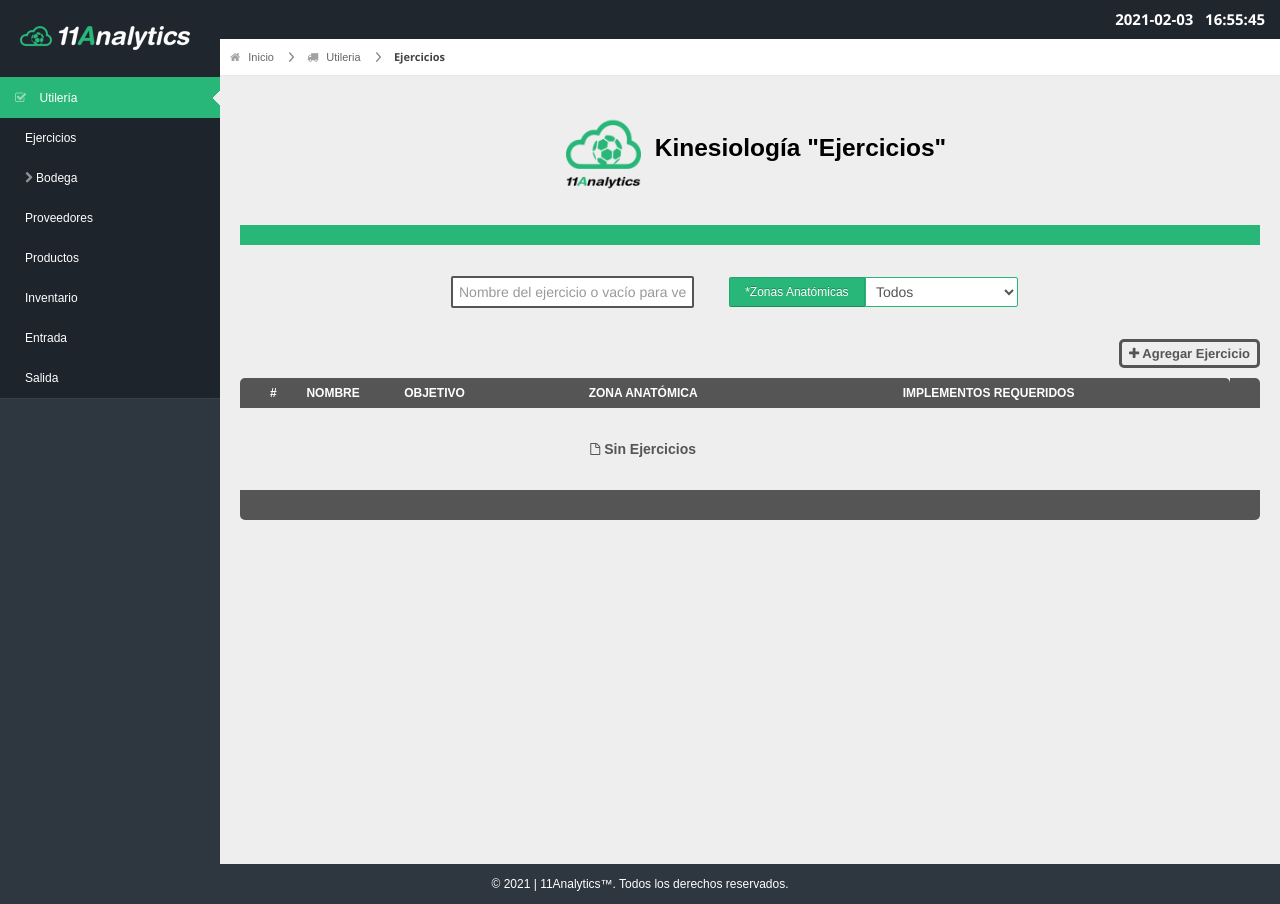
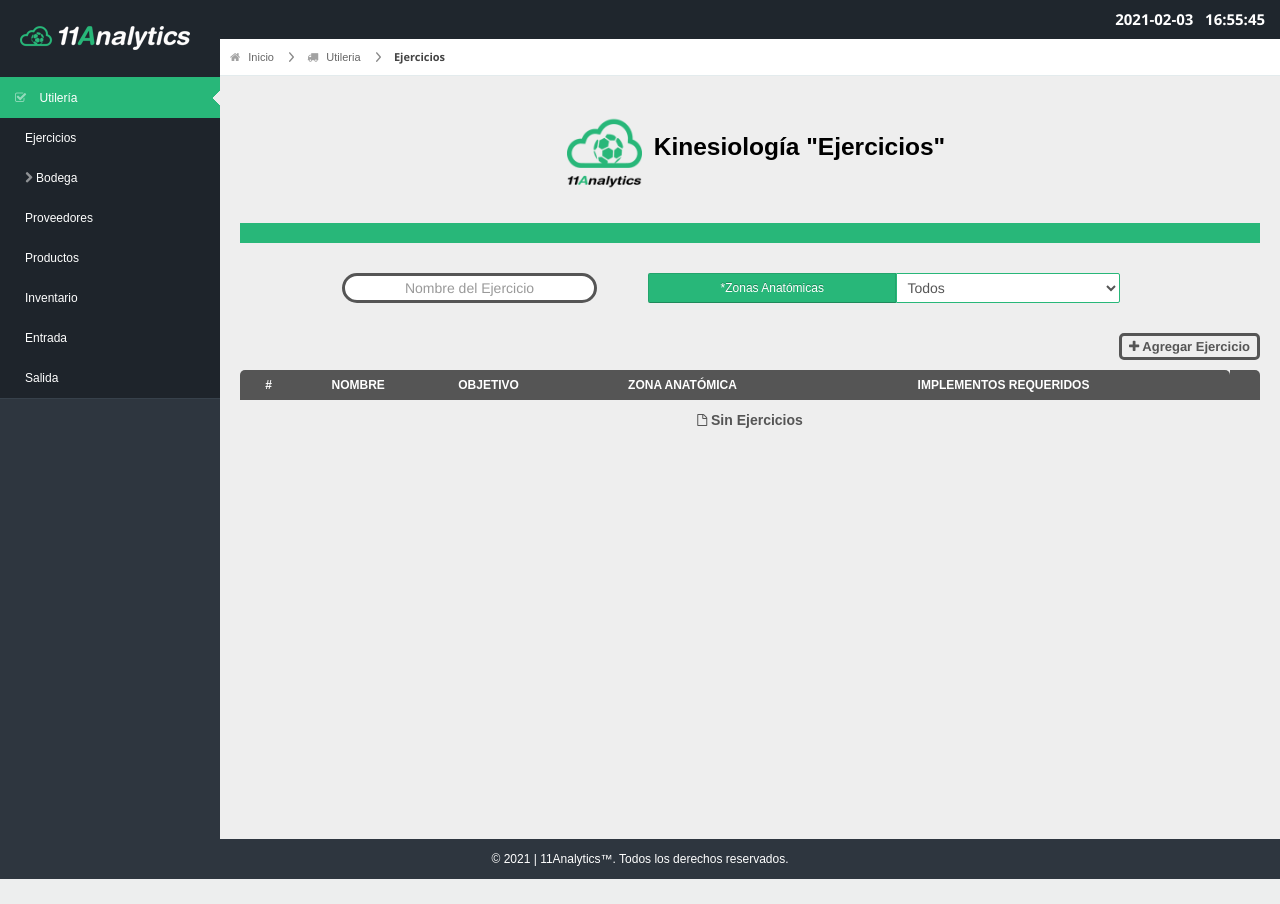
Before and after one commit to edisonrosalescampos/chile-test, a PHP site: page /admin/utileria_bodega.php in a window 1280 px wide. After the commit the page ends 879 px from the top, so only its background shows below. Run offline with PHP 8.4, Linux system fonts and the light colour scheme; the visitor is signed in with stand-in values (Sample User, id 1); data that the repository does not hold is empty; some libraries are stand-ins or nearby versions; some web fonts are replaced.

Commit message:
Actualización Chile Test

```diff
--- a/PLANTILLA/admin/utileria_bodega.php
+++ b/PLANTILLA/admin/utileria_bodega.php
@@ -393,8 +393,19 @@
 		color: rgba(0, 0, 0, .2);
 		border-radius:2px;
 	}
-
-
+	input[type="text"] {
+		width: 100% !important;
+		display: inline-block !important;
+		box-sizing: border-box;
+		height: 20px;
+		padding: 12px;
+		margin: 0px !important;
+	}
+	* {
+		margin: 0px;
+		padding: 0px;
+		box-sizing: border-box;
+	}
 	.bootstrap-datetimepicker-widget table td.today:before {
     content: '';
     display: inline-block;
@@ -653,14 +664,22 @@ app.controller("controlador_1",['$scope',function($scope){
 
 <div class="row-fluid cuadro_buscar_buscar" style="margin: 0px; padding:0px; margin-top:30px;">
     <center>
-    	<div style=" width:600px; margin-bottom:10px;">
+    	<div style="width: 100%; margin-bottom:10px;">
 
-       		 <table border="0">
+       		<table border="0" width="100%">
             <tr class="sin_fondo">
-            	<td style="width:40%;"><input name="buscar_nombre" type="text" style="width:96%; background-color:white; border: 2px solid #555555; border-radius:2px; margin-bottom:0px;" placeholder="Nombre del ejercicio o vacío para ver todos" maxlength="149" id="buscar_nombre" onKeyUp="buscador();" ></td>
-            	<td style="width: 80%; padding-left:40px;">
-            		<div style="padding:0px; margin:0px;">
-          	    <a class="btn btn-md btn-primary" style="border-bottom-left-radius:2px; border-top-left-radius:2px; margin-left: 0px; margin-right: 0px; width: 110px; margin-top:0px; background-color:#28b779; font-size: 12px; margin-bottom:0px;"> *Zonas Anatómicas</a><select name="buscar_zona" type="text" style="width:48%; border: 1px solid #28b779; margin-left: 0px; margin-right: 0px; text-transform: capitalize; border-bottom-right-radius:2px; border-top-right-radius:2px; margin-bottom:0px;" placeholder="" maxlength="149"  id="buscar_zona" onChange="buscador();">
+            	<td style="width:10%;"></td>
+            	<td style="width:25%;">
+            		<input name="buscar_nombre" type="text" style="background-color:white; border: 3px solid #555555; border-radius:2px; margin-bottom:0px; border-radius: 50px; height: 25px; text-align: center;" placeholder="Nombre del Ejercicio" maxlength="149" id="buscar_nombre" onKeyUp="buscador();" >
+            	</td>
+            	<td style="width:5%;"></td>
+            	<td style="width:50%;">
+            		<div class="span6">
+            			<a class="btn btn-md btn-primary" style="width: 100%; border-bottom-left-radius:2px; border-top-left-radius:2px; margin-left: 0px !important; margin-right:0px !important;  margin-top:0px; background-color:#28b779; font-size: 12px; margin-bottom:0px;"> *Zonas Anatómicas
+            			</a>
+            		</div>
+	            	<div class="span6" style="margin-left: 0px;">
+	          	    <select name="buscar_zona" type="text" style=" border: 1px solid #28b779; margin-left: 0px; margin-right: 0px; text-transform: capitalize; border-bottom-right-radius:2px; border-top-right-radius:2px; margin-bottom:0px;width: 90%;" placeholder=""  id="buscar_zona" onChange="buscador();">
 		          	    <?php
 		          	    	$zonas_anatomicas = [
 		          	    		'Todos',
@@ -706,9 +725,12 @@ app.controller("controlador_1",['$scope',function($scope){
 							    	<?php
 							        endforeach;
 			          	  ?>
-					</select></div>
+									</select>
+            		</div>
             	</td>
-                <td style="width:40px; cursor:pointer;"> <button class="boton_refresh" onClick="buscador()" style="margin-left:10px;"><i class="icon-refresh"></i></button></td>
+              <td style="width:10%; cursor:pointer;">
+              	<button class="boton_refresh" onClick="buscador()"><i class="icon-refresh"></i></button>
+              </td>
             </tr>
            </table>
 
@@ -733,16 +755,16 @@ app.controller("controlador_1",['$scope',function($scope){
                   	<th scope="col" style="border-top-left-radius:5px; padding-top:5px; padding-bottom:5px; min-width:25px;"><center>#</center></th>
           			</th>
                     <th scope="col" style="cursor:pointer; padding:0px;">
-                  	<div class="tip-top" data-original-title="Nombre de la bodega" style="width:100%;"><center>NOMBRE</center></div>
+                  	<div class="tip-top" data-original-title="Nombre del Ejercicio" style="width:100%;"><center>NOMBRE</center></div>
                  	</th>
           			<th scope="col" style="cursor:pointer; padding:0px;">
-                  	<div class="tip-top" data-original-title="Nombre del encargado" style="width:100%;"><center>OBJETIVO</center></div>
+                  	<div class="tip-top" data-original-title="Objetivo" style="width:100%;"><center>OBJETIVO</center></div>
                   	</th>
                     <th scope="col" style="cursor:pointer; padding:0px;">
-                  	<div class="tip-top" data-original-title="Ubicación" style="width:100%;"><center>ZONA ANATÓMICA</center></div>
+                  	<div class="tip-top" data-original-title="Zona Anatómica" style="width:100%;"><center>ZONA ANATÓMICA</center></div>
                   	</th>
                   	<th scope="col" style="cursor:pointer; padding:0px;">
-                  	<div class="tip-top" data-original-title="Descripción de la bodega" style="width:100%;"><center>IMPLEMENTOS REQUERIDOS</center></div>
+                  	<div class="tip-top" data-original-title="Implementos Requeridos" style="width:100%;"><center>IMPLEMENTOS REQUERIDOS</center></div>
                   	</th>
                     <th scope="col" style="cursor:pointer; padding:0px;  border-top-right-radius:5px; width:30px;">
                   <th scope="col" style="cursor:pointer; padding:0px;  border-top-right-radius:5px; width:30px;">
@@ -753,17 +775,6 @@ app.controller("controlador_1",['$scope',function($scope){
            <tbody>
                  <!--  AQUI SE INSERTARAN CON JAVASCRIPT -->
           	</tbody>
-             <tfoot>
-             <tr style="background-color:#555555; color:white;">
-                  <th scope="col" style="border-bottom-left-radius:5px; padding-top:5px; padding-bottom:5px;"></th>
-                  <th scope="col" style="cursor:pointer;  padding:15px;"></th>
-                  <th scope="col" style="cursor:pointer; padding:0px;"></th>
-                  <th scope="col" style="cursor:pointer; padding:0px;"></th>
-                  <th scope="col" style="cursor:pointer; padding:0px;"></th>
-                   <th scope="col" style="cursor:pointer; padding:0px;"></th>
-                  <th scope="col" style="cursor:pointer; padding:0px;  border-bottom-right-radius:5px;"></th>
-                </tr>
-             </tfoot>
             </table>
            </center>
 
@@ -787,45 +798,35 @@ app.controller("controlador_1",['$scope',function($scope){
 		<button class="boton_volver" onClick="boton_volver();" style="float:left; margin:0px;"><i class="icon-arrow-left"></i> volver</button>
 	</div>
 
-
-
 	<div id="seccion_datos" style=" margin-bottom:25px; margin-top:10px;">
-
  		<form method="post" ng-model="formulario_AgregarProveedor" name="formularioAgregarProveedor" id="formularioAgregarProveedor" novalidate>
-
-
       <div class="row-fluid" style="margin-top:20px;">
 
 				<div class="span12" style="margin: 0px;">
-       <div class="span6" style="margin: 0px; padding-left:20px;">
-
-       <div class="span12">
-       <center>
-       		<h5 style="color:black; font-family:Arial, Helvetica, sans-serif;" class="cuadro_titulo_agregar_editar">NUEVO EJERCICIO:</h5>
-            </center><br>
+			    <div class="span9" style="margin: 0px;">
+			      <div class="span5">
+			        <a class="btn btn-md btn-primary" style="border-bottom-left-radius:2px; border-top-left-radius:2px; margin-left: 0px; margin-right: 0px; width: 100%; margin-top:0px; background-color:#28b779; font-size: 12px; margin-bottom:0px;"> *Nombre del Ejercicio</a>
 			      </div>
-       		<div class="span12">
-           		 <center>
-            	 <div style="padding:0px; margin:0px;">
-          	    <a class="btn btn-md btn-primary" style="border-bottom-left-radius:2px; border-top-left-radius:2px; margin-left: 0px; margin-right: 0px; width: 110px; margin-top:0px; background-color:#28b779; font-size: 12px; margin-bottom:0px;"> *Nombre del Ejercicio</a><input name="ingresar_nombre" type="text" style="width:45%; border: 1px solid #28b779; margin-left: 0px; margin-right: 0px; text-transform: capitalize; border-bottom-right-radius:2px; border-top-right-radius:2px; margin-bottom:0px;" placeholder="" maxlength="149" onKeyUp="chequear_datos();" id="ingresar_nombre"></div>
-                </center>
+			      <div class="span7" style="margin-left: 0px;">
+			        <input name="ingresar_nombre" type="text" style="height: 29px; border: 1px solid #28b779; margin-left: 0px; margin-right: 0px; text-transform: capitalize; border-bottom-right-radius:2px; border-top-right-radius:2px; margin-bottom:0px;" placeholder="" maxlength="149" onKeyUp="chequear_datos();" id="ingresar_nombre">
 			      </div>
-            <div class="span12" style="margin-top: 20px;">
-            	 <center>
-            	 <div style="padding:0px; margin:0px;">
-          	    <a class="btn btn-md btn-primary" style="border-bottom-left-radius:2px; border-top-left-radius:2px; margin-left: 0px; margin-right: 0px; width: 110px; margin-top:0px; background-color:#28b779; font-size: 12px; margin-bottom:0px;"> *Objetivo</a><input name="ingresar_objetivo" type="text" style="width:45%; border: 1px solid #28b779; margin-left: 0px; margin-right: 0px; text-transform: capitalize; border-bottom-right-radius:2px; border-top-right-radius:2px; margin-bottom:0px;" placeholder="" maxlength="149" onKeyDown="chequear_datos();" onKeyUp="chequear_datos();" id="ingresar_objetivo"></div>
-                </center>
+			      <div class="span5" style="margin-left: 0px; margin-top: 20px;">
+			        <a class="btn btn-md btn-primary" style="border-bottom-left-radius:2px; border-top-left-radius:2px; margin-left: 0px; margin-right: 0px; width: 100%; margin-top:0px; background-color:#28b779; font-size: 12px; margin-bottom:0px;"> *Objetivo</a>
 			      </div>
-            <div class="span12" style="margin-top: 20px;">
-             <center>
-            	 <div style="padding:0px; margin:0px;">
-          	    <a class="btn btn-md btn-primary" style="border-bottom-left-radius:2px; border-top-left-radius:2px; margin-left: 0px; margin-right: 0px; width: 110px; margin-top:0px; background-color:#28b779; font-size: 12px; margin-bottom:0px;"> *Implementos Requeridos</a><input name="ingresar_implementos" type="text" style="width:45%; border: 1px solid #28b779; margin-left: 0px; margin-right: 0px; text-transform: capitalize; border-bottom-right-radius:2px; border-top-right-radius:2px; margin-bottom:0px;" placeholder="" maxlength="149" onKeyDown="chequear_datos();" onKeyUp="chequear_datos();" id="ingresar_implementos"></div>
-                </center>
+			      <div class="span7" style="margin-left: 0px; margin-top: 20px;">
+			        <input name="ingresar_objetivo" type="text" style="height: 29px; border: 1px solid #28b779; margin-left: 0px; margin-right: 0px; text-transform: capitalize; border-bottom-right-radius:2px; border-top-right-radius:2px; margin-bottom:0px;" placeholder="" maxlength="149" onKeyDown="chequear_datos();" onKeyUp="chequear_datos();" id="ingresar_objetivo">
 			      </div>
-            <div class="span12" style="margin-top: 20px;">
-             <center>
-            	 <div style="padding:0px; margin:0px;">
-          	    <a class="btn btn-md btn-primary" style="border-bottom-left-radius:2px; border-top-left-radius:2px; margin-left: 0px; margin-right: 0px; width: 110px; margin-top:0px; background-color:#28b779; font-size: 12px; margin-bottom:0px;"> *Zonas Anatómicas</a><select name="ingresar_zona" type="text" style="width:48%; border: 1px solid #28b779; margin-left: 0px; margin-right: 0px; text-transform: capitalize; border-bottom-right-radius:2px; border-top-right-radius:2px; margin-bottom:0px;" placeholder="" maxlength="149"  onChange="chequear_datos();" id="ingresar_zona">
+			      <div class="span5" style="margin-left: 0px; margin-top: 20px;">
+			        <a class="btn btn-md btn-primary" style="border-bottom-left-radius:2px; border-top-left-radius:2px; margin-left: 0px; margin-right: 0px; width: 100%; margin-top:0px; background-color:#28b779; font-size: 12px; margin-bottom:0px;"> *Implementos Requeridos</a>
+			      </div>
+			      <div class="span7" style="margin-left: 0px; margin-top: 20px;">
+			        <input name="ingresar_implementos" type="text" style="height:29px; border: 1px solid #28b779; margin-left: 0px; margin-right: 0px; text-transform: capitalize; border-bottom-right-radius:2px; border-top-right-radius:2px; margin-bottom:0px;" placeholder="" maxlength="149" onKeyDown="chequear_datos();" onKeyUp="chequear_datos();" id="ingresar_implementos">
+			      </div>
+			      <div class="span5" style="margin-left: 0px; margin-top: 20px;">
+			        <a class="btn btn-md btn-primary" style="border-bottom-left-radius:2px; border-top-left-radius:2px; margin-left: 0px; margin-right: 0px; width: 100%; margin-top:0px; background-color:#28b779; font-size: 12px; margin-bottom:0px;"> *Zonas Anatómicas</a>
+			      </div>
+			      <div class="span7" style="margin-left: 0px; margin-top: 20px;">
+			        <select name="ingresar_zona" type="text" style="width:100%; border: 1px solid #28b779; margin-left: 0px; margin-right: 0px; text-transform: capitalize; border-bottom-right-radius:2px; border-top-right-radius:2px; margin-bottom:0px;" placeholder="" maxlength="149"  onChange="chequear_datos();" id="ingresar_zona">
 			        	<option value="">Seleccione un valor...</option>
 			          <?php
 			          	$zonas_anatomicas = [
@@ -871,37 +872,21 @@ app.controller("controlador_1",['$scope',function($scope){
 							  <?php
 							    endforeach;
 			          ?>
-					</select></div>
-                </center>
+							</select>
 			      </div>
-            <div class="span12" style="margin-top: 20px;">
-            <center>
-           <a class="btn btn-md btn-primary" style="border-top-left-radius:2px; border-top-right-radius:2px; margin-left: 0px; margin-right: 0px; width: 340px; margin-top:0px; background-color:#28b779; font-size: 12px; margin-bottom:0px;"> *Descripción</a><textarea style="margin:0px; padding:0px; height:100px; max-height:100px; min-height:100px; width:364px; max-width:364px; min-width:364px; border: 1px solid #28b779; border-bottom-left-radius:2px; border-bottom-right-radius:2px" name="ingresar_descripcion" maxlength="1999" id="ingresar_descripcion"></textarea>
-          </center>
+			      <div class="span5" style="margin-left: 0px; margin-top: 20px;">
+			        <a class="btn btn-md btn-primary" style="border-bottom-left-radius:2px; border-top-left-radius:2px; margin-left: 0px; margin-right: 0px; width: 100%; margin-top:0px; background-color:#28b779; font-size: 12px; margin-bottom:0px;"> *Descripción</a>
+			      </div>
+			      <div class="span7" style="margin-left: 0px; margin-top: 20px;">
+			        <input name="ingresar_descripcion" type="text" style="height:29px; border: 1px solid #28b779; margin-left: 0px; margin-right: 0px; text-transform: capitalize; border-bottom-right-radius:2px; border-top-right-radius:2px; margin-bottom:0px;" placeholder="" maxlength="149" onKeyDown="chequear_datos();" onKeyUp="chequear_datos();" id="ingresar_descripcion">
 			      </div>
 			      <br>
-			<div class="span12"  style=" margin-top: 20px;">
-
-            <center>
-				<button type="submit" ng-disabled="formularioAgregarProveedor.$invalid" class="boton_gestionar_cargos" onClick="boton_guardar();" id="boton_agregar_proveedor"><i class="icon-save"></i> GUARDAR EJERCICIO</button>
-			</center>
-			</div>
-
-       </div>
-       <div class="span6" style="margin: 0px;">
-       		<center>
-				 <img src="../config/bodega.png">
-       		</center>
+						<div class="span11"  style=" margin-left: 0px; margin-top: 20px;">
+							<button style="float: right;" type="submit" ng-disabled="formularioAgregarProveedor.$invalid" class="boton_gestionar_cargos" onClick="boton_guardar();" id="boton_agregar_proveedor"><i class="icon-save"></i> GUARDAR EJERCICIO</button>
 						</div>
 			    </div>
-
-
-
-
-
 			  </div>
-
-
+			</div>
     </form>
 
 
@@ -909,7 +894,6 @@ app.controller("controlador_1",['$scope',function($scope){
 
 	<div class="row-fluid" style="margin: 0px; margin-bottom:10px;">
 		<button class="boton_volver" onClick="boton_volver();" style="float:left; margin:0px;"><i class="icon-arrow-left"></i> volver</button>
-
 	</div>
 
   <center><h6 style="color:#28b779;" class="actualizado_por"></h6></center>
@@ -1054,7 +1038,11 @@ app.controller("controlador_1",['$scope',function($scope){
 
 function boton_agregar(){
 	window.id_informe = '';
-	//$('.cuadro_titulo_agregar_editar').html("NUEVA BODEGA:");
+	$('.titulo_principal').eq(0).closest('tr').html(`
+		<td>
+			<h4 style="text-align: text-center;">NUEVO EJERCICIO</h4>
+		</td>
+	`);
 
 	$('#ingresar_nombre').val('');
 	$('#ingresar_objetivo').val('');
@@ -1093,17 +1081,15 @@ function boton_editar(linea){
 function chequear_datos(){
 	var ER_caracteresConEspacios = /^([a-zA-Z\x7f-\xff](\s[a-zA-Z\x7f-\xff])*)+$/;
 	var ER_alfaNumericoConEspacios=/^([a-zA-Z0-9\x7f-\xff](\s[a-zA-Z0-9\x7f-\xff])*)+$/;
-	var flag = false;
+	var flag = true;
 	var ingresar_nombre = $.trim($('#ingresar_nombre').val());
 	var ingresar_objetivo = $.trim($('#ingresar_objetivo').val());
 	var ingresar_implementos = $.trim($('#ingresar_implementos').val());
 	var ingresar_zona = $.trim($('#ingresar_zona').val());
 	var ingresar_descripcion = $.trim($('#ingresar_descripcion').val());
 
-	if (ingresar_nombre == "" || ingresar_objetivo == "" || ingresar_implementos == "" || ingresar_zona == "") {
+	if (ingresar_nombre == "" || ingresar_objetivo == "" || ingresar_implementos == "" || ingresar_zona == "" || ingresar_descripcion == "") {
 		flag = false;
-	} else {
-		flag = true;
 	}
 
 		//alert("El campo nombre no puede quedar en blanco.");
@@ -1162,7 +1148,7 @@ function chequear_datos(){
 		//flag = false; //false: solo si es obligatorio, sacar linea si no es obligatorio el campo
 	}*/
 
-	if(flag==false){
+	if( flag == false ){
 		$('#boton_agregar_proveedor').prop("disabled", true);
 	}else{
 		$('#boton_agregar_proveedor').prop("disabled", false);
@@ -1270,7 +1256,7 @@ function buscador(){
 		},success: function(respuesta){
 			if(!respuesta.length){ //jugador sin informes
 				$("#tabla_ver_informes tbody").empty();
-				var markup = '<tr class="sin_fondo"><td></td><td style="height:80px; width:10px;"></td><td></td><td><center><h5 style="color:#555555;"><i class="icon-file-alt"></i> Sin Ejercicios</h5></center></td></tr>';
+				var markup = '<tr class="sin_fondo"><td colspan="7"><center><h5 style="color:#555555;"><i class="icon-file-alt"></i> Sin Ejercicios</h5></center></td></tr>';
 				$("#tabla_ver_informes tbody").append(markup);
 				$("#graficos_informes_resumen").hide();
 				$('#cargando_buscar').hide();
```
Lines whose indentation alone changed are shown as unchanged.
